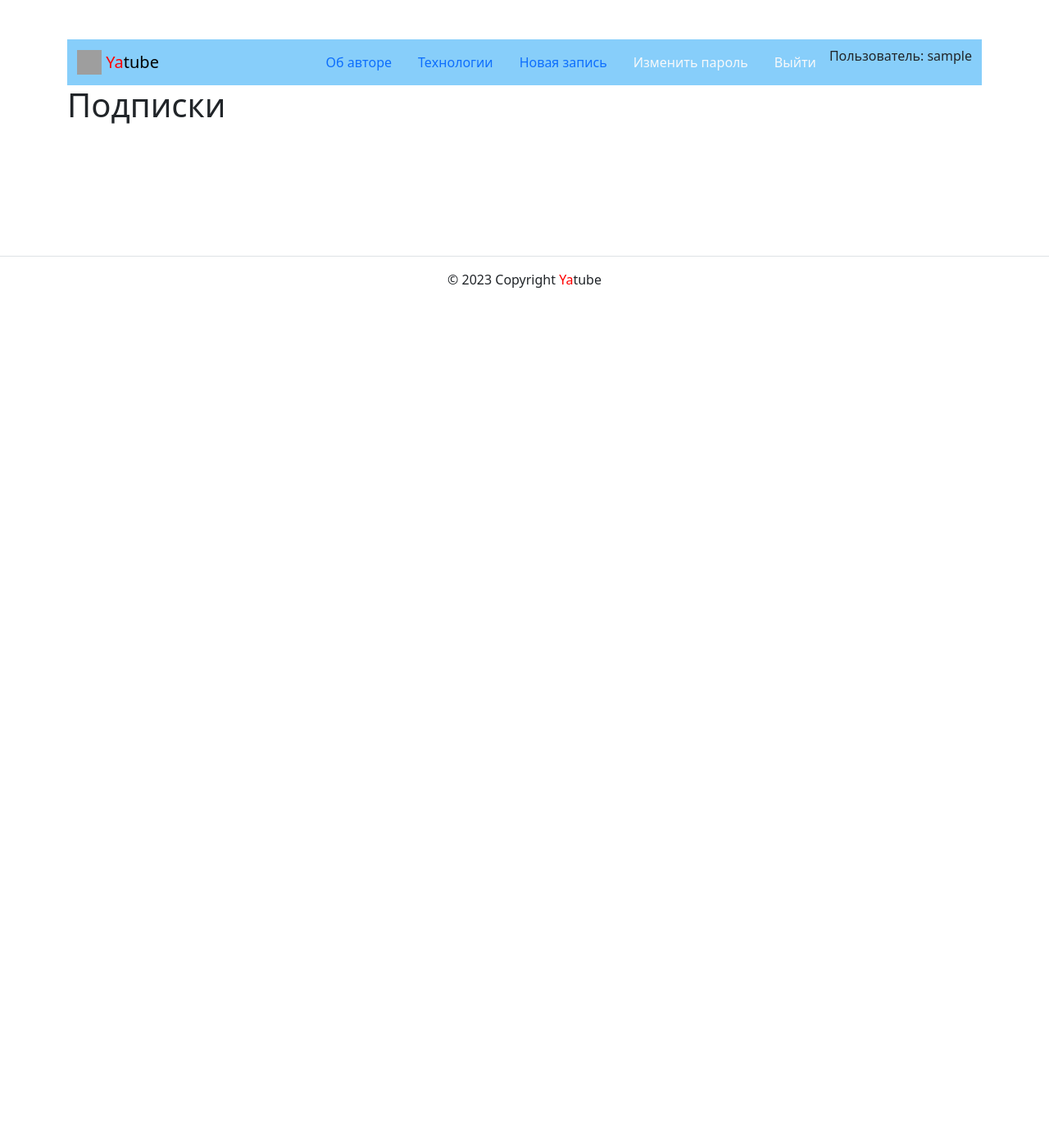
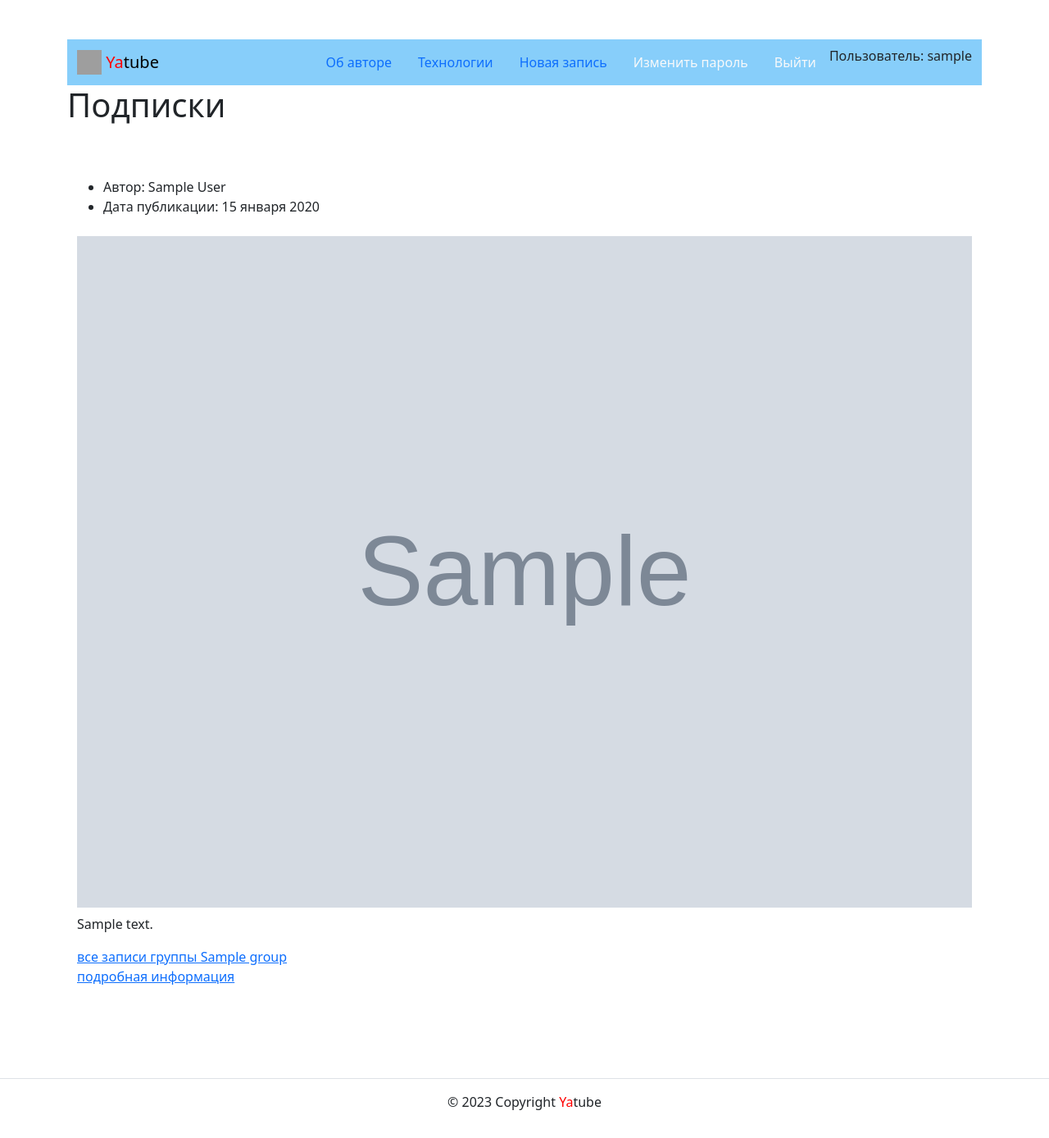
Before and after one commit to Vkalypal/hw05_final, a Django app: page /follow/ in a window 1280 px wide. Shown: the whole page at 82% size. Before the commit the page ends 351 px from the top, so only its background shows below. Run offline with Django 3.2, Linux system fonts and the light colour scheme; a user stored in the database is signed in; tables that the repository leaves empty hold one stand-in row (values such as "Sample post"); grey boxes marked "Sample" are stand-in pictures; some libraries are stand-ins or nearby versions; grey boxes are pictures that could not be loaded.

Commit message:
Second try

```diff
--- a/yatube/posts/views.py
+++ b/yatube/posts/views.py
@@ -31,11 +31,9 @@ def profile(request, username):
     user = get_object_or_404(User, username=username)
     posts = Post.objects.filter(author=user)
     page_obj = paginate(request, posts)
-    following = False
-    if request.user.is_authenticated and not request.user == user:
-        following = Follow.objects.filter(
-            user=request.user, author=user
-        ).exists()
+    following = request.user.is_authenticated and Follow.objects.filter(
+        user=request.user, author=user
+    ).exists()
     context = {
         'author': user,
         'posts_count': posts.count(),
@@ -88,7 +86,6 @@ def post_edit(request, post_id):
     if request.method == 'POST' and form.is_valid():
         form.save()
         return redirect('posts:post_detail', post_id=post_id)
-    form = PostForm(instance=post)
     context = {
         'form': form,
         'is_edit': True,
@@ -111,10 +108,9 @@ def add_comment(request, post_id):
 
 @login_required
 def follow_index(request):
-    following_authors = request.user.follower.exclude(
-        author=request.user).values_list(
-        'author', flat=True
-    )
+    following_authors = User.objects.filter(
+        following__user=request.user
+    ).values_list('id', flat=True)
     posts = Post.objects.filter(author__in=following_authors)
     page_obj = paginate(request, posts)
     context = {'page_obj': page_obj}
--- a/yatube/templates/posts/follow.html
+++ b/yatube/templates/posts/follow.html
@@ -22,7 +22,7 @@
         {% endthumbnail %}
         <p>{{ post.text }}</p>
         {% if post.group %}
-          <a href="{% url 'posts:group_list' post.group.slug %}">все записи группы</a>
+          <a href="{% url 'posts:group_list' post.group.slug %}">все записи группы  {{ post.group.title }}</a>
         {% endif %}
         <p><a href="{% url 'posts:post_detail' post.id %}">подробная информация </a></p>
         {% if not forloop.last %}<hr>{% endif %}
--- a/yatube/templates/posts/index.html
+++ b/yatube/templates/posts/index.html
@@ -24,7 +24,7 @@
         {% endthumbnail %}
         <p>{{ post.text }}</p>
         {% if post.group %}
-          <a href="{% url 'posts:group_list' post.group.slug %}">все записи группы</a>
+          <a href="{% url 'posts:group_list' post.group.slug %}">все записи группы {{ post.group.title }}</a>
         {% endif %}
         <p><a href="{% url 'posts:post_detail' post.id %}">подробная информация </a></p>
         {% if not forloop.last %}<hr>{% endif %}
--- a/yatube/templates/posts/profile.html
+++ b/yatube/templates/posts/profile.html
@@ -4,6 +4,7 @@
 {% block content %}
 {% load thumbnail %}
   <h3>Всего постов: {{ posts_count }}<!-- --> </h3>
+  {% if request.user.is_authenticated and request.user != author %}
     {% if following %}
       <a
         class="btn btn-lg btn-light"
@@ -18,6 +19,7 @@
         >
           Подписаться
         </a>
+    {% endif %}
   {% endif %}
   {% for post in page_obj %}
   <article>
@@ -38,7 +40,7 @@
     <a href="{% url 'posts:post_detail' post.id %}">подробная информация </a>
 </article>
 {% if post.group %}
-<a href="{% url 'posts:group_list' post.group.slug %}">все записи группы</a>
+<a href="{% url 'posts:group_list' post.group.slug %}">все записи группы {{ post.group.title }}</a>
 {% endif %}
 {% if not forloop.last %}<hr>{% endif %}
 {% endfor %}
--- a/yatube/users/forms.py
+++ b/yatube/users/forms.py
@@ -1,8 +1,5 @@
 from django.contrib.auth.forms import UserCreationForm
-from django.contrib.auth import get_user_model
-
-
-User = get_user_model()
+from posts.models import User
 
 
 #  создадим собственный класс для формы регистрации
--- a/yatube/yatube/settings.py
+++ b/yatube/yatube/settings.py
@@ -33,11 +33,11 @@ INSTALLED_APPS = [
     'django.contrib.sessions',
     'django.contrib.messages',
     'django.contrib.staticfiles',
+    'sorl.thumbnail',
     'posts.apps.PostsConfig',
     'users.apps.UsersConfig',
     'core.apps.CoreConfig',
     'about.apps.AboutConfig',
-    'sorl.thumbnail',
 ]
 
 MIDDLEWARE = [
```
Also changed, not shown: yatube/posts/admin.py (+14 -1 lines). Lines whose indentation alone changed are shown as unchanged.
